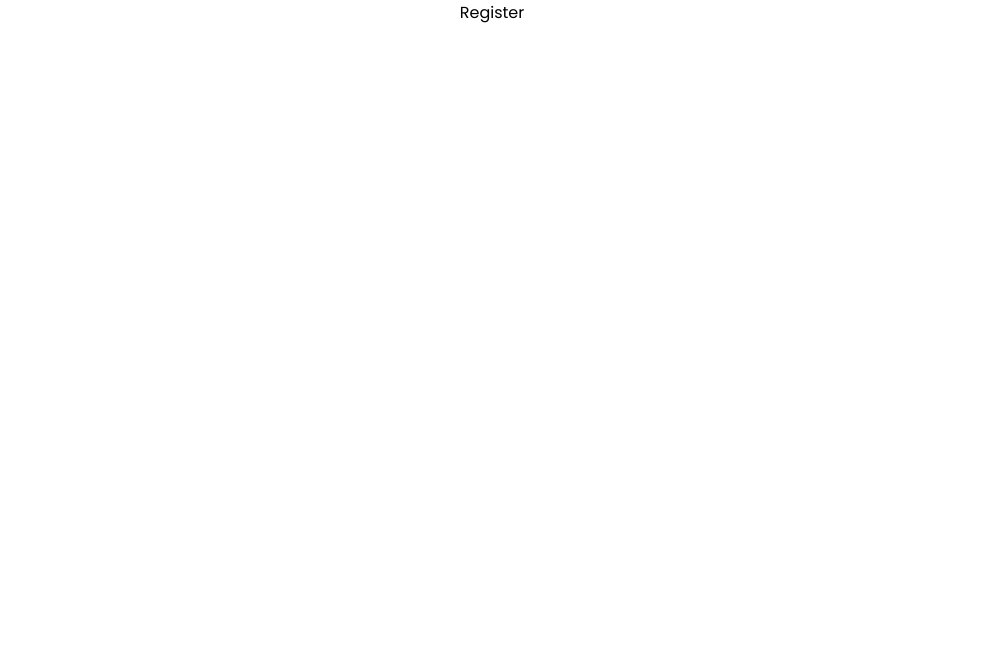
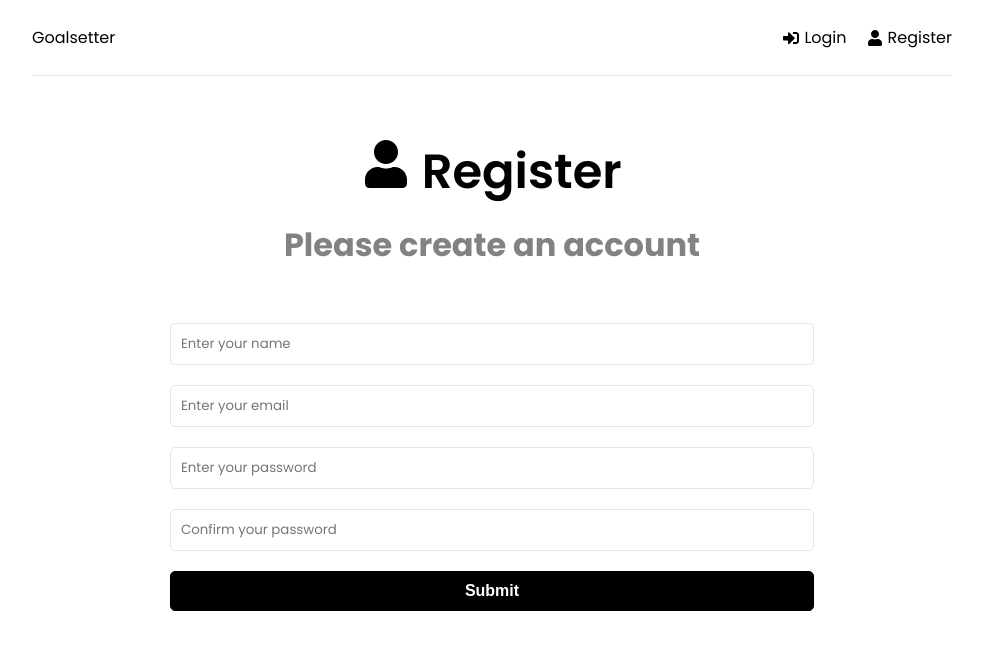
Before and after one commit to ProgBot12/Goals_MERN_App, a React (Create React App) app in the folder frontend/: page /register in a window 1280 px wide. Shown: the top 650 px of the page, without its empty margins (148-1131 px from the left). Built offline with nearby package versions, Linux system fonts and the light colour scheme.

Commit message:
register form

```diff
--- a/frontend/src/App.js
+++ b/frontend/src/App.js
@@ -1,5 +1,6 @@
 import React from "react";
 import { BrowserRouter as Router, Route, Routes } from "react-router-dom";
+import Header from "./components/Header";
 import Dashboard from "./pages/Dashboard";
 import Login from "./pages/Login";
 import Register from "./pages/Register";
@@ -9,6 +10,7 @@
     <>
       <Router>
         <div className="container">
+          <Header />
           <Routes>
             <Route path="/" element={<Dashboard />} />
             <Route path="login" element={<Login />} />
--- a/frontend/src/pages/Register.jsx
+++ b/frontend/src/pages/Register.jsx
@@ -1,7 +1,88 @@
 import React from "react";
+import { useState, useEffect } from "react";
+import { FaUser } from "react-icons/fa";
 
 function Register() {
-  return <div>Register</div>;
+  const [formData, setFormData] = useState({
+    name: "",
+    email: "",
+    password: "",
+    password2: "",
+  });
+
+  const { name, email, password, password2 } = formData;
+
+  const onChange = (e) => {
+    setFormData({ ...formData, [e.target.name]: e.target.value });
+  };
+
+  const onSubmit = (e) => {
+    e.preventDefault();
+  };
+
+  return (
+    <>
+      <section className="heading">
+        <h1>
+          <FaUser /> Register
+        </h1>
+        <p>Please create an account</p>
+      </section>
+      <section className="form">
+        <form onSubmit={onSubmit}>
+          <div className="form-group">
+            <input
+              type="text"
+              className="form-control"
+              id="name"
+              name="name"
+              value={name}
+              placeholder="Enter your name"
+              onChange={onChange}
+            />
+          </div>
+          <div className="form-group">
+            <input
+              type="email"
+              className="form-control"
+              id="email"
+              name="email"
+              value={email}
+              placeholder="Enter your email"
+              onChange={onChange}
+            />
+          </div>
+          <div className="form-group">
+            <input
+              type="password"
+              className="form-control"
+              id="password"
+              name="password"
+              value={password}
+              placeholder="Enter your password"
+              onChange={onChange}
+            />
+          </div>
+          <div className="form-group">
+            <input
+              type="password"
+              className="form-control"
+              id="password2"
+              name="password2"
+              value={password2}
+              placeholder="Confirm your password"
+              onChange={onChange}
+            />
+          </div>
+          <div className="form-group">
+            <button type="submit" className="btn btn-block">
+              Submit
+            </button>
+          </div>
+        </form>
+      </section>
+    </>
+  );
 }
 
 export default Register;
```
